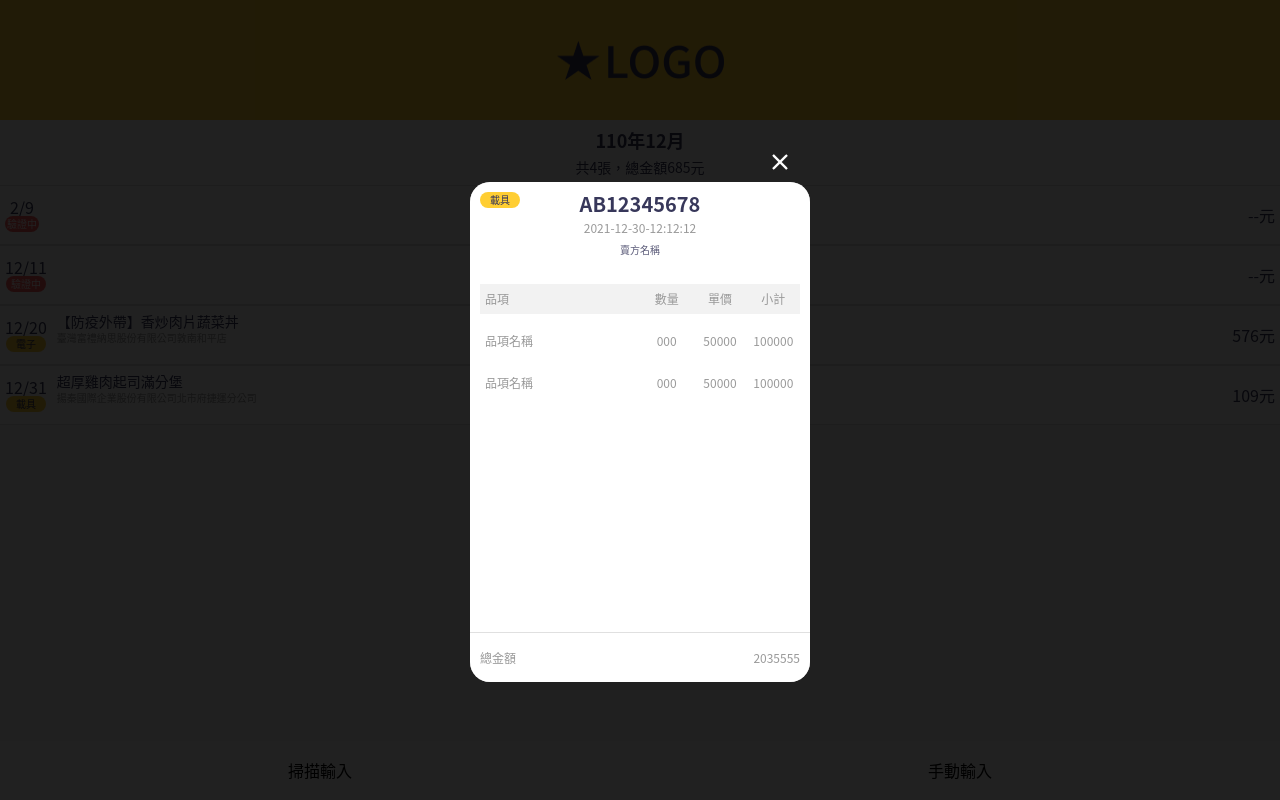
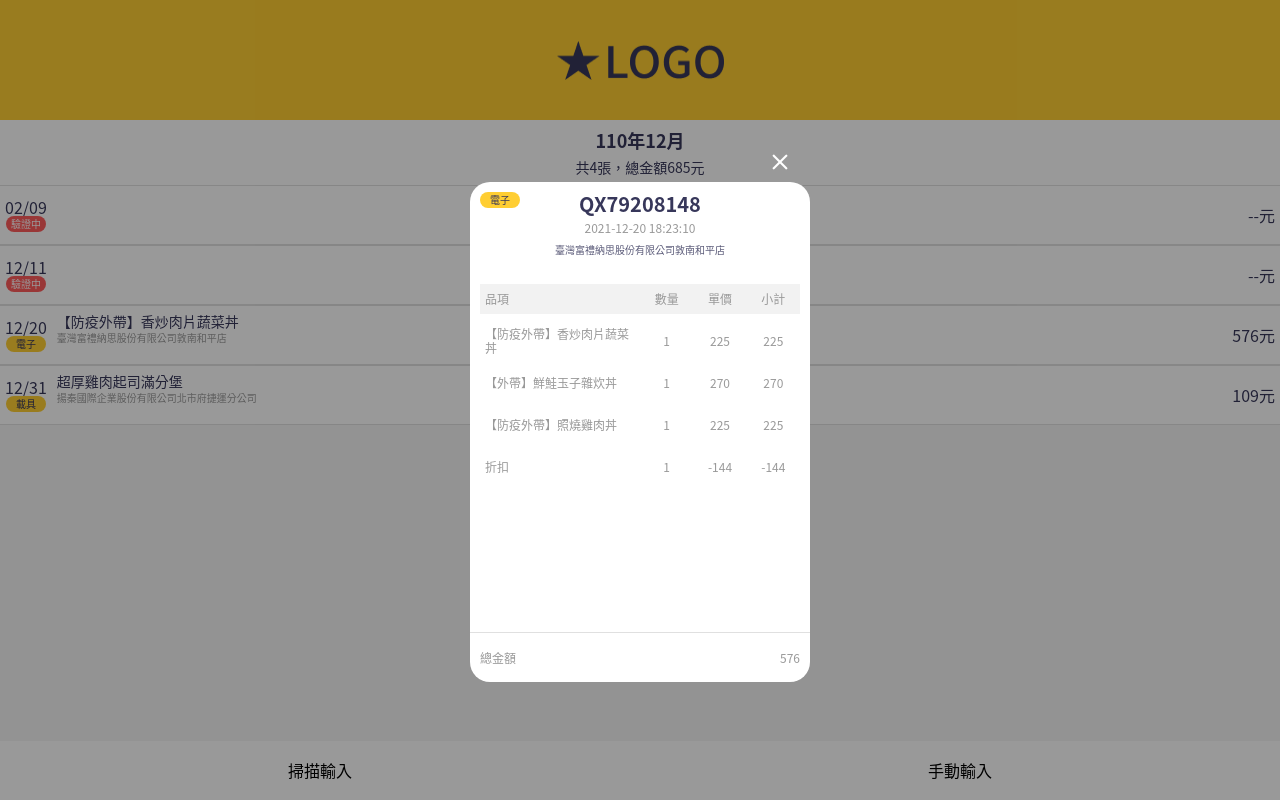
Before and after one commit to Lin-Yen-1118/DemoInvoices, a Vue app: page / in a window 1280 px wide. Both pictures are taken after a click on the button 640 px from the left and 334 px from the top of the page. Built offline with nearby package versions, Linux system fonts and the light colour scheme; data requests are answered from the project's data file.

Commit message:
資料串接 彈窗

```diff
--- a/public/index.html
+++ b/public/index.html
@@ -1,15 +1,19 @@
 <!DOCTYPE html>
 <html lang="">
   <head>
-    <meta charset="utf-8">
-    <meta http-equiv="X-UA-Compatible" content="IE=edge">
-    <meta name="viewport" content="width=device-width,initial-scale=1.0">
-    <link rel="icon" href="<%= BASE_URL %>favicon.ico">
+    <meta charset="utf-8" />
+    <meta http-equiv="X-UA-Compatible" content="IE=edge" />
+    <meta name="viewport" content="width=device-width,initial-scale=1.0" />
+    <link rel="icon" href="<%= BASE_URL %>favicon.ico" />
     <title><%= htmlWebpackPlugin.options.title %></title>
   </head>
   <body>
     <noscript>
-      <strong>We're sorry but <%= htmlWebpackPlugin.options.title %> doesn't work properly without JavaScript enabled. Please enable it to continue.</strong>
+      <strong
+        >We're sorry but <%= htmlWebpackPlugin.options.title %> doesn't work
+        properly without JavaScript enabled. Please enable it to
+        continue.</strong
+      >
     </noscript>
     <div id="app"></div>
     <!-- built files will be auto injected -->
--- a/src/components/HelloWorld.vue
+++ /dev/null
@@ -1,58 +0,0 @@
-<template>
-  <div class="hello">
-    <h1>{{ msg }}</h1>
-    <p>
-      For a guide and recipes on how to configure / customize this project,<br>
-      check out the
-      <a href="https://cli.vuejs.org" target="_blank" rel="noopener">vue-cli documentation</a>.
-    </p>
-    <h3>Installed CLI Plugins</h3>
-    <ul>
-      <li><a href="https://github.com/vuejs/vue-cli/tree/dev/packages/%40vue/cli-plugin-babel" target="_blank" rel="noopener">babel</a></li>
-      <li><a href="https://github.com/vuejs/vue-cli/tree/dev/packages/%40vue/cli-plugin-eslint" target="_blank" rel="noopener">eslint</a></li>
-    </ul>
-    <h3>Essential Links</h3>
-    <ul>
-      <li><a href="https://vuejs.org" target="_blank" rel="noopener">Core Docs</a></li>
-      <li><a href="https://forum.vuejs.org" target="_blank" rel="noopener">Forum</a></li>
-      <li><a href="https://chat.vuejs.org" target="_blank" rel="noopener">Community Chat</a></li>
-      <li><a href="https://twitter.com/vuejs" target="_blank" rel="noopener">Twitter</a></li>
-      <li><a href="https://news.vuejs.org" target="_blank" rel="noopener">News</a></li>
-    </ul>
-    <h3>Ecosystem</h3>
-    <ul>
-      <li><a href="https://router.vuejs.org" target="_blank" rel="noopener">vue-router</a></li>
-      <li><a href="https://vuex.vuejs.org" target="_blank" rel="noopener">vuex</a></li>
-      <li><a href="https://github.com/vuejs/vue-devtools#vue-devtools" target="_blank" rel="noopener">vue-devtools</a></li>
-      <li><a href="https://vue-loader.vuejs.org" target="_blank" rel="noopener">vue-loader</a></li>
-      <li><a href="https://github.com/vuejs/awesome-vue" target="_blank" rel="noopener">awesome-vue</a></li>
-    </ul>
-  </div>
-</template>
-
-<script>
-export default {
-  name: 'HelloWorld',
-  props: {
-    msg: String
-  }
-}
-</script>
-
-<!-- Add "scoped" attribute to limit CSS to this component only -->
-<style scoped>
-h3 {
-  margin: 40px 0 0;
-}
-ul {
-  list-style-type: none;
-  padding: 0;
-}
-li {
-  display: inline-block;
-  margin: 0 10px;
-}
-a {
-  color: #42b983;
-}
-</style>
--- a/src/components/ListComponent/Listitems.vue
+++ /dev/null
@@ -1,64 +0,0 @@
-<template>
-  <div class="listpopup">
-    <div class="invoices">
-      <div class="content">
-        <div class="close" @click="closeInvitePopup">
-          <img id="close_icon" src="@/assets/img/close.png" />
-        </div>
-
-        <div class="listpopup_data">
-          <div class="tags"><h4>載具</h4></div>
-          <div class="top_data">
-            <div class="item_name">AB12345678</div>
-            <div class="date"><h3>2021-12-30-12:12:12</h3></div>
-            <div class="bargainor"><h4>賣方名稱</h4></div>
-          </div>
-        </div>
-        <div class="invoices_item">
-          <!-- 項目列title -->
-          <ul class="data_title">
-            <li class="data_item_name">品項</li>
-            <li class="data_n">數量</li>
-            <li class="data_n">單價</li>
-            <li class="data_n">小計</li>
-          </ul>
-
-          <!-- 要動態新增的資料區塊 -->
-          <ul class="data_body">
-            <li class="data_item_name">品項名稱</li>
-            <li class="data_n">000</li>
-            <li class="data_n">50000</li>
-            <li class="data_n">100000</li>
-          </ul>
-          <ul class="data_body">
-            <li class="data_item_name">品項名稱</li>
-            <li class="data_n">000</li>
-            <li class="data_n">50000</li>
-            <li class="data_n">100000</li>
-          </ul>
-        </div>
-        <!-- 總金額 -->
-        <div class="total_price">
-          <div class="total_amount">總金額</div>
-          <div class="total_amount">2035555</div>
-        </div>
-      </div>
-    </div>
-  </div>
-</template>
-<script>
-export default {
-  name: "Listitems",
-  components: {},
-  data() {
-    return {};
-  },
-  methods: {
-    // 關閉彈窗
-    closeInvitePopup() {
-      this.$emit("update:close", false);
-    },
-  },
-  mounted() {},
-};
-</script>
--- /dev/null
+++ b/src/components/Listitems.vue
@@ -0,0 +1,113 @@
+<template>
+  <div class="listpopup">
+    <div class="invoices">
+      <div class="content">
+        <div class="close" @click="closeInvitePopup">
+          <img id="close_icon" src="@/assets/img/close.png" />
+        </div>
+        <div class="listpopup_data">
+          <div :class="invoice.status === '驗證中' ? 'tags-verify' : 'tags'">
+            <h4 v-if="invoice.type === 0">
+              {{ "載具" }}
+            </h4>
+            <h4 v-if="invoice.type === 1 && invoice.status != '驗證中'">
+              {{ "電子" }}
+            </h4>
+            <h4 v-if="invoice.type === 1 && invoice.status === '驗證中'">
+              {{ "驗證中" }}
+            </h4>
+          </div>
+          <div class="top_data">
+            <div class="item_name">{{ invoice.invNum }}</div>
+            <div class="date">
+              <h3>{{ formatTimeOnPending(invoice.time) }}</h3>
+            </div>
+            <div class="bargainor">
+              <h4>
+                {{ invoice.sellerName ? invoice.sellerName : "無店家資料" }}
+              </h4>
+            </div>
+          </div>
+        </div>
+        <div class="invoices_item">
+          <!-- 項目列title -->
+          <ul class="data_title">
+            <li class="data_item_name">品項</li>
+            <li class="data_n">數量</li>
+            <li class="data_n">單價</li>
+            <li class="data_n">小計</li>
+          </ul>
+
+          <!-- 要動態新增的資料區塊 -->
+          <ul
+            class="data_body"
+            v-for="item of invoice.details"
+            :key="item.description"
+          >
+            <li class="data_item_name">{{ item.description }}</li>
+            <li class="data_n">{{ item.quantity }}</li>
+            <li class="data_n">{{ item.unitPrice }}</li>
+            <li class="data_n">{{ item.amount }}</li>
+          </ul>
+          <div v-if="!invoice.details" class="info-align">
+            <p>- 沒有明細資料 -</p>
+            <p>此張發票可能正在等待店家更新或驗證。</p>
+          </div>
+        </div>
+        <!-- 總金額 -->
+        <div class="total_price">
+          <div class="total_amount">總金額</div>
+          <div class="total_amount">
+            {{ invoice.amount ? invoice.amount : "--" }}
+          </div>
+        </div>
+      </div>
+    </div>
+  </div>
+</template>
+<script>
+import * as moment from "moment";
+export default {
+  name: "Listitems",
+  components: {},
+  data() {
+    return {};
+  },
+  props: {
+    invoice: {
+      type: Object,
+      default: function () {
+        return {
+          id: 0,
+          invNum: "----",
+          status: "----",
+          type: 0,
+          time: "----",
+          amount: 0,
+          sellerName: "----",
+          details: [],
+        };
+      },
+    },
+  },
+  methods: {
+    // 關閉彈窗
+    closeInvitePopup() {
+      this.$emit("update:close", false);
+    },
+    formatTimeOnPending(time) {
+      if (this.invoice.status === "驗證中") {
+        const FormattedTime = moment(time).lang("en-ca").format("L");
+        return FormattedTime;
+      }
+      return this.invoice.time;
+    },
+  },
+  mounted() {},
+};
+</script>
+<style lang="scss" scoped>
+.info-align {
+  text-align: center;
+}
+</style>
--- a/src/views/Index.vue
+++ b/src/views/Index.vue
@@ -14,7 +14,6 @@
   <List @updateTotalAmount="getTotalPrice" @updateTotalUnits="getTotalUnits" />
   <div class="tab_container">
     <div class="tab_item">
-      <router-link to="/index"> </router-link>
       <button type="button" id="scan">掃描輸入</button>
     </div>
 
--- a/src/views/List.vue
+++ b/src/views/List.vue
@@ -1,14 +1,10 @@
 <template>
+  <Listitems v-show="isShow" v-model:close="isShow" :invoice="invoiceFocusOn" />
   <div class="list" v-for="(invoice, index) of invoices" :key="index">
-    <Listitems v-show="isShow" v-model:close="isShow" />
-    <button type="button" @click="toggleInputForm"></button>
+    <button type="button" @click="toggleInputForm(invoice)"></button>
     <div class="list_data">
       <div class="date">
-        {{
-          `${new Date(invoice.time).getMonth() + 1}/${new Date(
-            invoice.time
-          ).getDate()}`
-        }}
+        {{ formatTime(invoice.time) }}
       </div>
 
       <!-- 如果type是0，就是顯示載具 -->
@@ -43,13 +39,13 @@
       <div v-if="invoice.status != '驗證中'" v-show="invoice.amount">
         {{ invoice.amount }}元
       </div>
-      <div v-else-if="(invoice.status = '驗證中')">{{ "--" }}元</div>
+      <div v-else>{{ "--" }}元</div>
     </div>
   </div>
 </template>
 <script>
 import axios from "axios";
-import Listitems from "@/components/ListComponent/Listitems.vue";
+import Listitems from "@/components/Listitems.vue";
 export default {
   name: "List",
   components: { Listitems },
@@ -68,13 +64,15 @@ export default {
     return {
       isShow: false,
       invoices: [],
+      invoiceFocusOn: {},
     };
   },
   mounted() {
     this.getinvoicesList();
   },
   methods: {
-    toggleInputForm() {
+    toggleInputForm(invoice) {
+      this.invoiceFocusOn = invoice;
       this.isShow = !this.isShow;
     },
     async getinvoicesList() {
@@ -121,6 +119,12 @@ export default {
       });
       this.$emit("updateTotalAmount", sum);
     },
+    formatTime(time) {
+      const date = new Date(time).getDate().toString();
+      const month = (new Date(time).getMonth() + 1).toString();
+      const newV = `${month.padStart(2, "0")}/${date.padStart(2, "0")}`;
+      return newV;
+    },
   },
 };
 </script>
```
